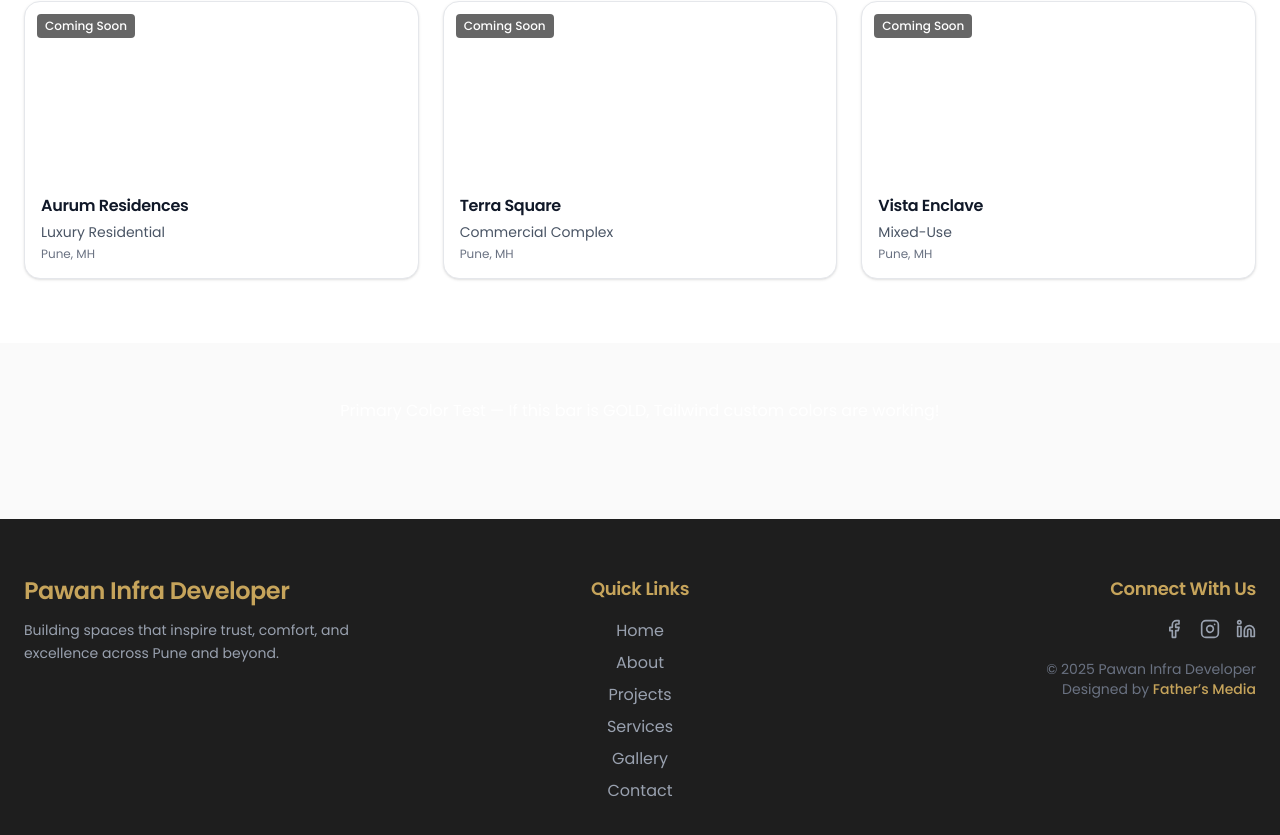
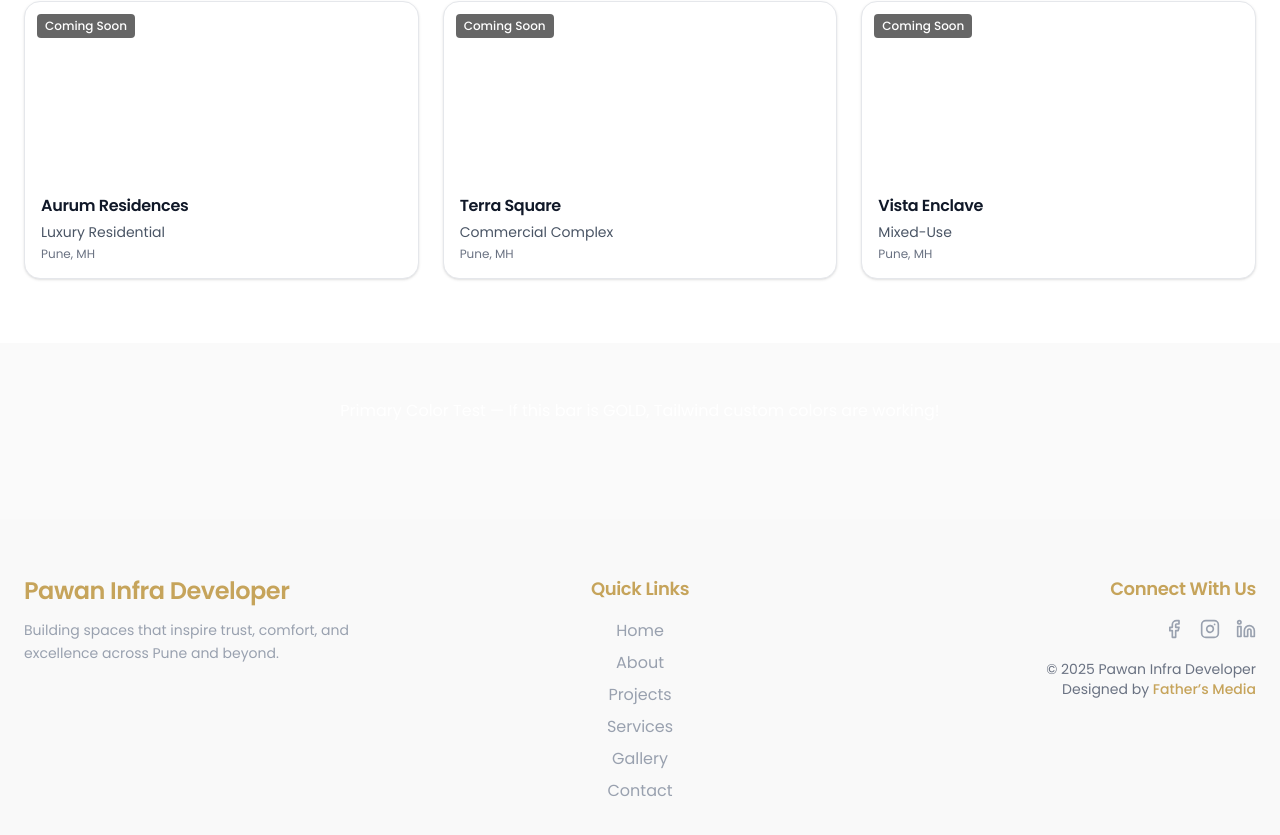
Before and after one commit to atharvsadewad/pawan-infra-developer, a Next.js app: page / in a window 1280 px wide. Shown: the part 1593-2428 px from the top of the page. Built offline with nearby package versions, Linux system fonts and the light colour scheme.

Commit message:
Update Footer.tsx

```diff
--- a/src/components/Footer.tsx
+++ b/src/components/Footer.tsx
@@ -3,7 +3,7 @@ import { Facebook, Instagram, Linkedin } from "lucide-react"
 
 export default function Footer() {
   return (
-    <footer className="bg-[#1E1E1E] text-white py-14 px-6 mt-20">
+    <footer className="bg-[#f9f9f9] text-gray-700 dark:bg-[#0E0E0E] dark:text-gray-300 py-14 px-6 mt-20 transition-colors duration-500">
       <div className="max-w-7xl mx-auto grid gap-10 md:grid-cols-3">
 
         {/* Column 1 */}
```
